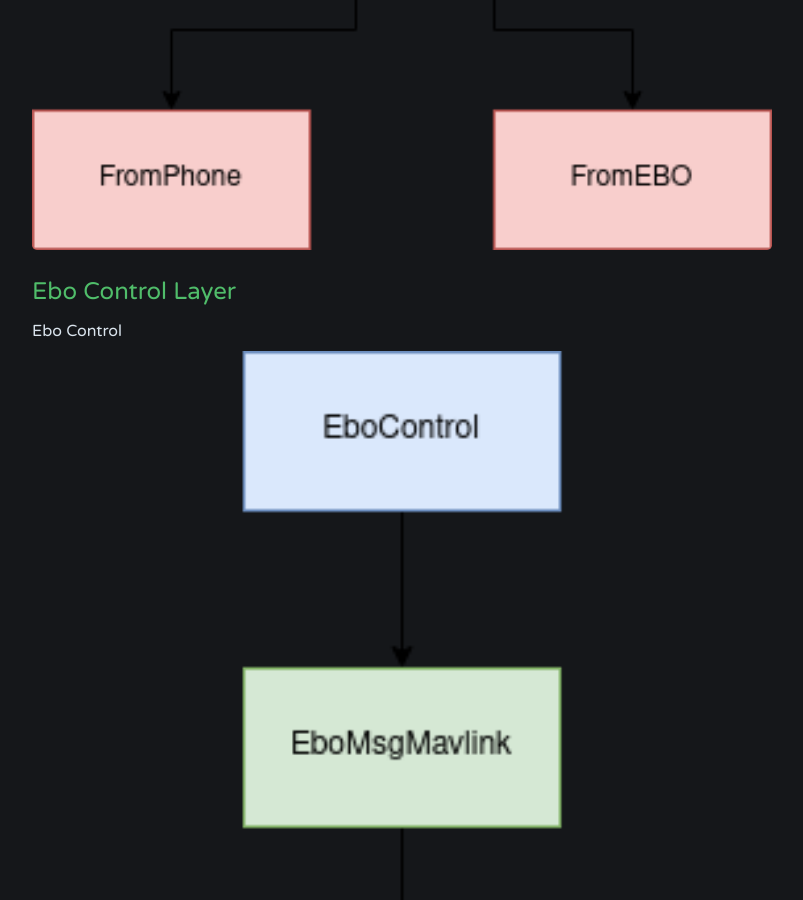
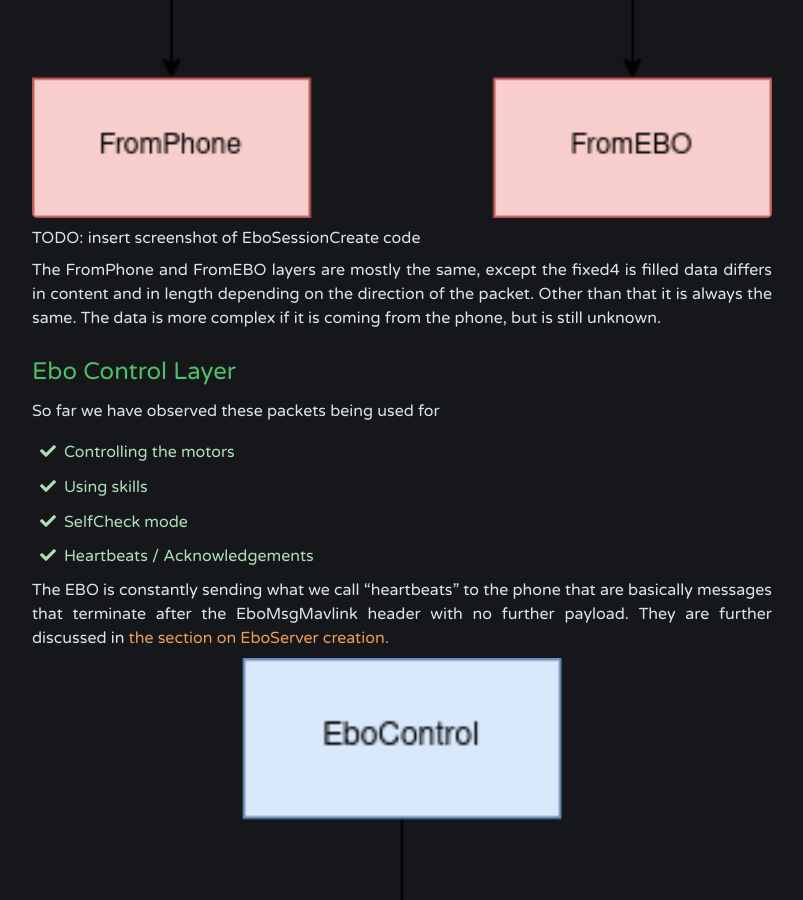
Before and after one commit to debugmen/debugmen.github.io, a Jekyll site: the page built from _posts/2022-03-10-enabot_series_part_2.md, in a window 1280 px wide and 900 px high, scrolled down 13599 px. Shown: the whole window, without its empty margins (238-1041 px from the left). Built offline with Jekyll 4.4.1, drawn with Linux system fonts in a browser that asks for light colours.

Commit message:
add details to new sections

```diff
--- a/_posts/2022-03-10-enabot_series_part_2.md
+++ b/_posts/2022-03-10-enabot_series_part_2.md
@@ -351,19 +351,28 @@ Almost all packets after the original session creation are EboSession packets, r
 
 ## Ebo Session Creation Layer
 
+![EboNewConnection](/assets/enabot_part2/ebo_new_connection.png)
+
 TODO: insert screenshot of EboSessionCreate code
 
-![Ebo](/assets/enabot_part2/ebo_new_connection.png)
+The FromPhone and FromEBO layers are mostly the same, except the fixed4 is filled data differs in content and in length depending on the direction of the packet. Other than that it is always the same. The data is more complex if it is coming from the phone, but is still unknown.
 
 ## Ebo Control Layer
 
-Ebo Control
+So far we have observed these packets being used for
+- Controlling the motors
+- Using skills
+- SelfCheck mode
+- Heartbeats / Acknowledgements
+
+The EBO is constantly sending what we call "heartbeats" to the phone that are basically messages that terminate after the EboMsgMavlink header with no further payload. They are further discussed in [the section on EboServer creation.](#initial-server)
 
 ![ebocontrol](/assets/enabot_part2/ebocontrol.png)
 
 ## More of the Same
 
 That really covers the basics of how these packets are layed out. Every path taken will just have more of the same with random fixed values, branch values, sequence numbers, etc. Now that there is a basic understanding of what these packets are doing, it'll be easier to explain the packets we actually care about. First we'll talk about the tooling we developed so that it can be referenced and understood as the packets below are explained. Keep in mind we developed these tools as we went.
+
 # Motor Packets
 
 Below are two motor packet which will be referenced in this section for comparison
```
